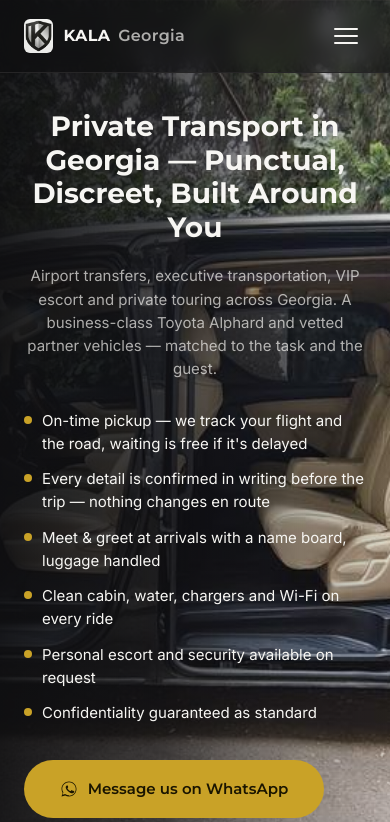
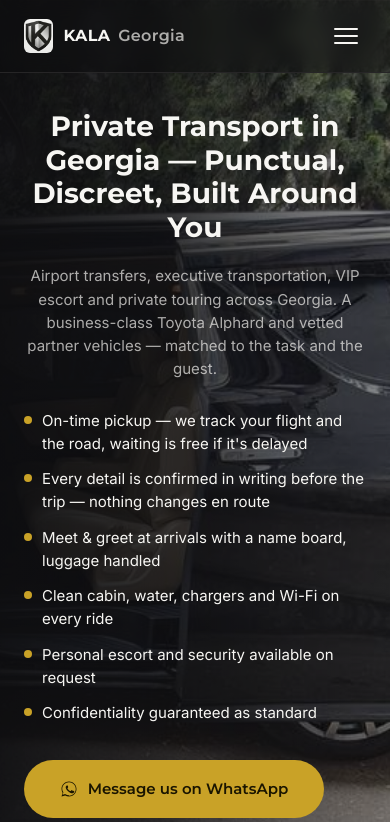
Before and after one commit to kalaGeorgia/kalaGeorgia, a website: page index.html in a window 390 px wide. Shown: the top 822 px of the page. Drawn offline with Linux system fonts and the light colour scheme; no server answers.

Commit message:
Move language switcher into the header; improve mobile hero background
Lang switch (EN/KA/RU) now lives in the nav (desktop row + mobile
menu) instead of the footer. Hero background gets a mobile-specific
position shift and extra darkening overlay so wide photos keep their
subject in frame and text stays legible on narrow screens.

```diff
--- a/css/style.css
+++ b/css/style.css
@@ -229,15 +229,27 @@ p { margin: 0; }
     transition: max-height 0.25s ease;
     border-bottom: 1px solid rgba(247,246,243,0.1);
   }
-  .site-nav__links.is-open { max-height: 480px; }
+  .site-nav__links.is-open { max-height: 560px; }
   .site-nav__links a {
     padding: 16px 24px;
     border-top: 1px solid rgba(247,246,243,0.08);
   }
   .site-nav__cta { margin: 16px 24px 20px; text-align: center; }
+  .site-nav__links .lang-switch {
+    justify-content: center;
+    gap: 18px;
+    padding: 18px 24px;
+    border-top: 1px solid rgba(247,246,243,0.08);
+  }
+  .site-nav__links .lang-switch button { font-size: 14px; }
 }
 @media (min-width: 901px) {
   .site-nav__toggle { display: none; }
+  .site-nav__links .lang-switch {
+    padding-left: 10px;
+    margin-left: 4px;
+    border-left: 1px solid rgba(247,246,243,0.16);
+  }
 }
 
 /* Offset anchored sections so the fixed nav doesn't cover their heading */
@@ -261,7 +273,19 @@ p { margin: 0; }
 @media (min-width: 901px) {
   .hero { min-height: 90vh; }
 }
+@media (max-width: 640px) {
+  .hero { background-position: 72% center; }
+  .hero::before {
+    content: "";
+    position: absolute;
+    inset: 0;
+    background: rgba(14,14,16,0.4);
+    pointer-events: none;
+  }
+}
 .hero__inner {
+  position: relative;
+  z-index: 1;
   padding-top: 110px;
   padding-bottom: 64px;
   max-width: 680px;
--- a/index.html
+++ b/index.html
@@ -7,7 +7,7 @@
 <meta name="description" content="Private transport in Georgia: meet & greet for partners and delegations, transfers anywhere in the country, VIP escort and personal security, guided tours on request. Business-class Toyota Alphard.">
 <link rel="preconnect" href="https://fonts.googleapis.com">
 <link rel="stylesheet" href="https://fonts.googleapis.com/css2?family=Montserrat:wght@600;700&family=Inter:wght@400;500&display=swap">
-<link rel="stylesheet" href="css/style.css?v=5">
+<link rel="stylesheet" href="css/style.css?v=6">
 </head>
 <body>
 
@@ -30,6 +30,11 @@
       <a href="#process" data-i18n="nav_process">How it works</a>
       <a href="#b2b" data-i18n="nav_b2b">For business</a>
       <a href="#faq" data-i18n="nav_faq">FAQ</a>
+      <div class="lang-switch" id="langSwitch">
+        <button type="button" data-lang="en" class="is-active">EN</button>
+        <button type="button" data-lang="ka">KA</button>
+        <button type="button" data-lang="ru">RU</button>
+      </div>
       <a href="#" class="btn btn-gold site-nav__cta js-wa" data-i18n-wa="wa_generic"><span data-i18n="nav_cta">WhatsApp</span></a>
     </div>
   </div>
@@ -439,11 +444,6 @@
     </div>
     <div class="site-footer__bottom">
       <span data-i18n="footer_bottom">KALA Georgia · Tbilisi, Georgia · 2026</span>
-      <div class="lang-switch" id="langSwitch">
-        <button type="button" data-lang="en" class="is-active">EN</button>
-        <button type="button" data-lang="ka">KA</button>
-        <button type="button" data-lang="ru">RU</button>
-      </div>
     </div>
   </div>
 </footer>
```
